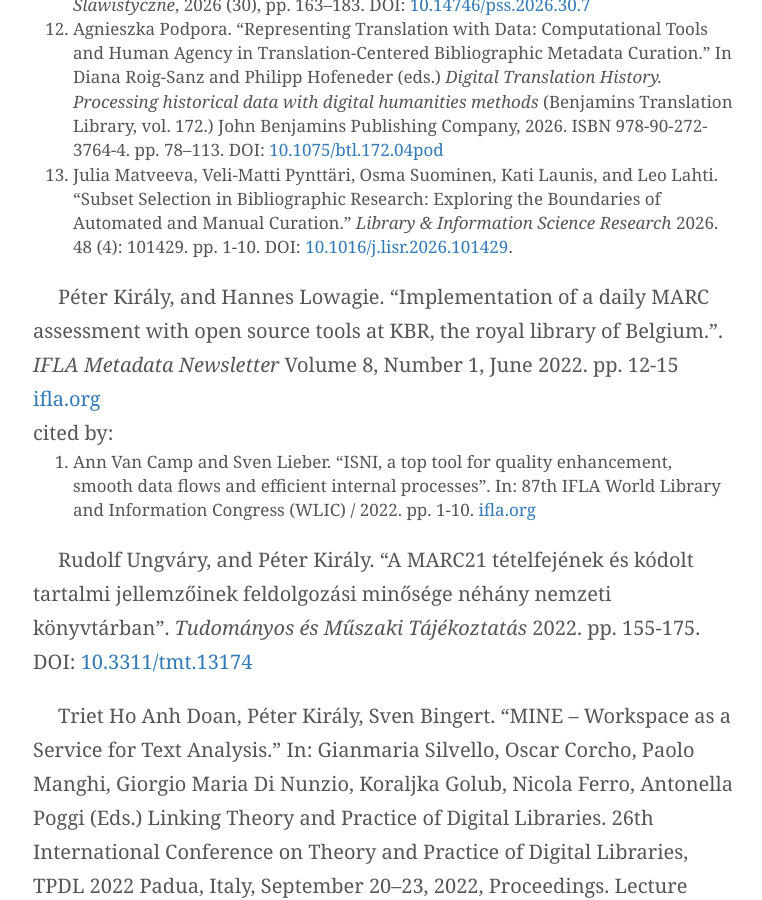
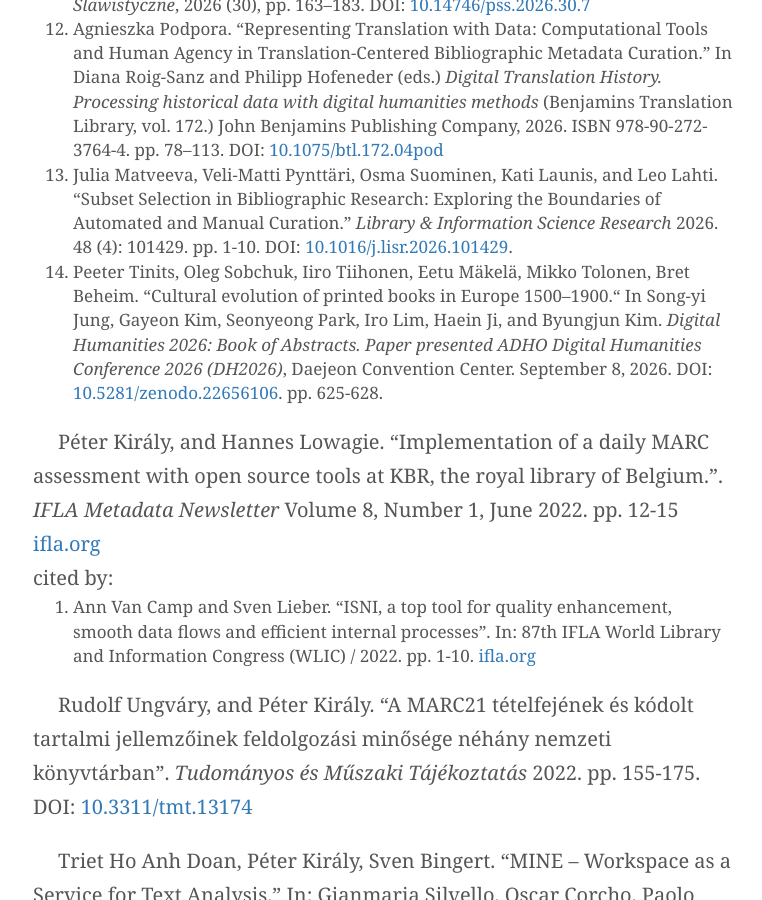
Before and after one commit to pkiraly/pkiraly.github.io, a Jekyll site: the page built from about.md, in a window 1280 px wide and 900 px high, scrolled down 20687 px. Shown: the whole window, without its empty margins (257-1019 px from the left). Built offline with Jekyll 4.4.1, drawn with Linux system fonts in a browser that asks for light colours; nearby versions of some CDN libraries; some web fonts are replaced; comment, search, counter and statistics services are not loaded.

Commit message:
Add Tinits et al., 2026

```diff
--- a/about.md
+++ b/about.md
@@ -269,6 +269,7 @@ cited by:<br/>
 11. Vojtěch Malínek and Kateřina Zajíčková. "Czech Literary Bibliography 2025: Research Infrastructure in the Era of Digital Humanities." _Poznańskie Studia Slawistyczne_, 2026 (30), pp. 163–183. DOI: [10.14746/pss.2026.30.7](https://doi.org/10.14746/pss.2026.30.7)
 12. Agnieszka Podpora. “Representing Translation with Data: Computational Tools and Human Agency in Translation-Centered Bibliographic Metadata Curation.” In Diana Roig-Sanz and Philipp Hofeneder (eds.) _Digital Translation History. Processing historical data with digital humanities methods_ (Benjamins Translation Library, vol. 172.) John Benjamins Publishing Company, 2026. ISBN 978-90-272-3764-4. pp. 78–113. DOI: [10.1075/btl.172.04pod](https://doi.org/10.1075/btl.172.04pod)
 13. Julia Matveeva, Veli-Matti Pynttäri, Osma Suominen, Kati Launis, and Leo Lahti. “Subset Selection in Bibliographic Research: Exploring the Boundaries of Automated and Manual Curation.” _Library & Information Science Research_ 2026. 48 (4): 101429. pp. 1-10. DOI: [10.1016/j.lisr.2026.101429](https://doi.org/10.1016/j.lisr.2026.101429).
+14. Peeter Tinits, Oleg Sobchuk, Iiro Tiihonen, Eetu Mäkelä, Mikko Tolonen, Bret Beheim. “Cultural evolution of printed books in Europe 1500–1900.“ In Song-yi Jung, Gayeon Kim, Seonyeong Park, Iro Lim, Haein Ji, and Byungjun Kim. _Digital Humanities 2026: Book of Abstracts. Paper presented ADHO Digital Humanities Conference 2026 (DH2026)_, Daejeon Convention Center. September 8, 2026. DOI: [10.5281/zenodo.22656106](https://doi.org/10.5281/zenodo.22656106). pp. 625-628.
 
 Péter Király, and Hannes Lowagie. "Implementation of a daily MARC assessment with open source tools at KBR, the royal library of Belgium.". *IFLA Metadata Newsletter* Volume 8, Number 1, June 2022. pp. 12-15 [ifla.org](https://repository.ifla.org/bitstream/123456789/1976/1/IFLA_Metadata_Newsletter_June_2022.pdf)<br/>
 cited by:<br/>
```
